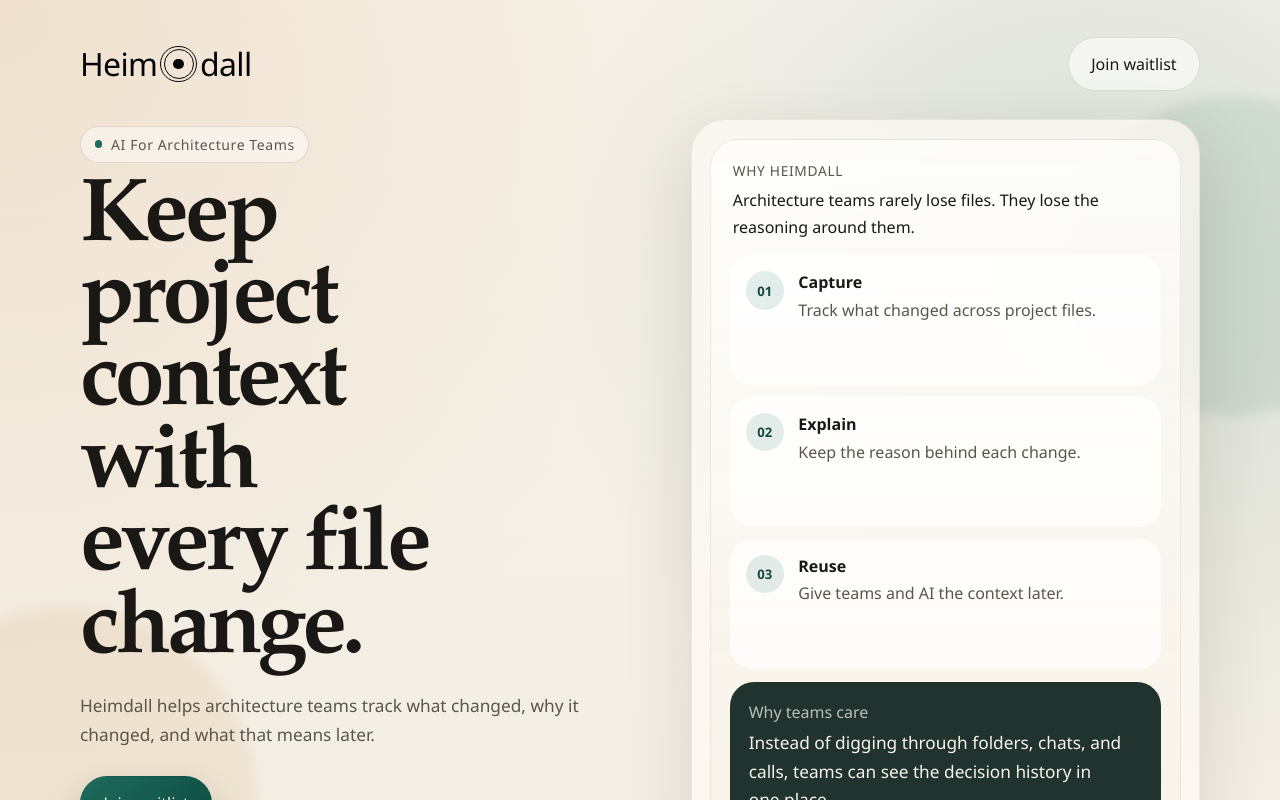
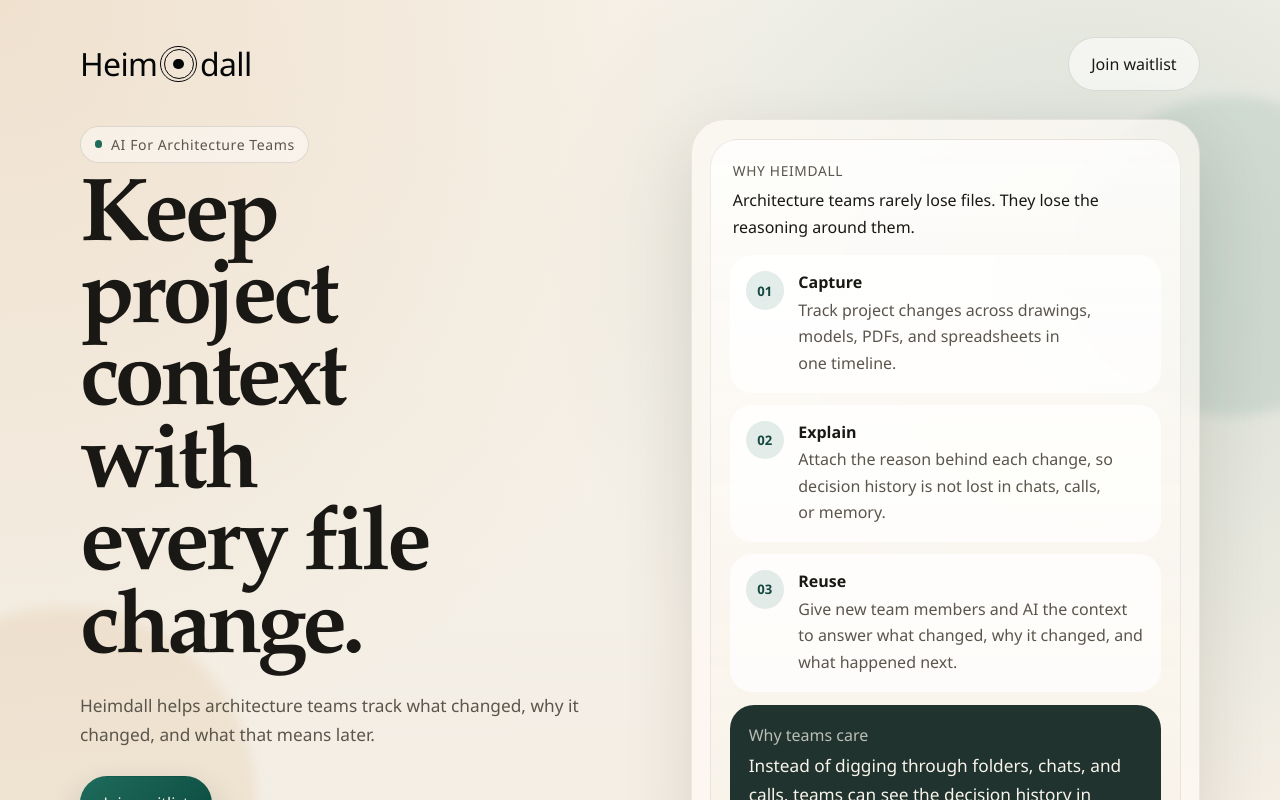
Before and after one commit to psg071226-ctrl/landing-page-for-coldmailing, a Next.js app: page / in a window 1280 px wide. Shown: the top 800 px of the page. Built offline with nearby package versions, Linux system fonts and the light colour scheme; no server answers.

Commit message:
Strengthen PRD-based hero messaging

```diff
--- a/components/hero-section.tsx
+++ b/components/hero-section.tsx
@@ -259,9 +259,21 @@
               }}
             >
               {[
-                ["01", "Capture", "Track what changed across project files."],
-                ["02", "Explain", "Keep the reason behind each change."],
-                ["03", "Reuse", "Give teams and AI the context later."]
+                [
+                  "01",
+                  "Capture",
+                  "Track project changes across drawings, models, PDFs, and spreadsheets in one timeline."
+                ],
+                [
+                  "02",
+                  "Explain",
+                  "Attach the reason behind each change, so decision history is not lost in chats, calls, or memory."
+                ],
+                [
+                  "03",
+                  "Reuse",
+                  "Give new team members and AI the context to answer what changed, why it changed, and what happened next."
+                ]
               ].map(([step, label, text]) => (
                 <div
                   key={step}
```
